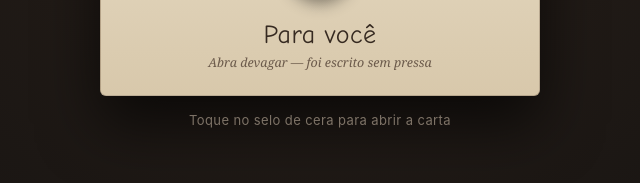
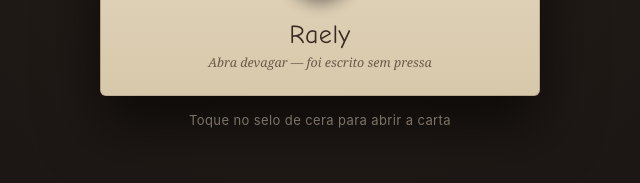
Before and after one commit to jhonataskimnet-boop/Ely, a plain HTML site: page index.html in a window 1280 px wide. Shown: the part 421-604 px from the top of the page, 320-960 px from the left. Drawn offline with Linux system fonts and the light colour scheme.

Commit message:
Update index.html

```diff
--- a/index.html
+++ b/index.html
@@ -658,7 +658,7 @@
 
         <div class="envelope-front-text">
           <!-- EDITE AQUI: Nome ou apelido dela -->
-          <div class="envelope-recipient">Para você</div>
+          <div class="envelope-recipient">Raely</div>
           <div class="envelope-subtitle">Abra devagar — foi escrito sem pressa</div>
         </div>
       </div>
```
